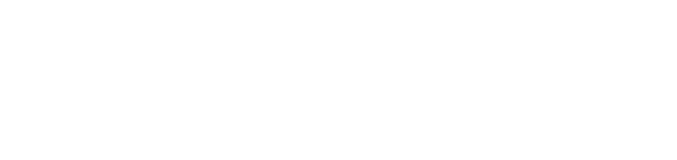
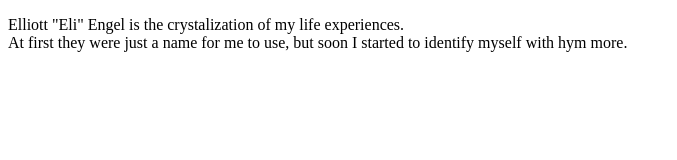
Before and after one commit to fractallist/engel.loretrinity.xyz, a plain HTML site: page index.html in a window 1280 px wide. Shown: the whole page, without its empty margins (0-677 px from the left). Drawn offline with Linux system fonts and the light colour scheme.

Commit message:
Update index.html

```diff
--- a/index.html
+++ b/index.html
@@ -3,5 +3,7 @@
   <head>
   </head>
   <body>
+    <p>Elliott "Eli" Engel is the crystalization of my life experiences.<br>
+    At first they were just a name for me to use, but soon I started to identify myself with hym more.</p>
   </body>
 </html>
```
